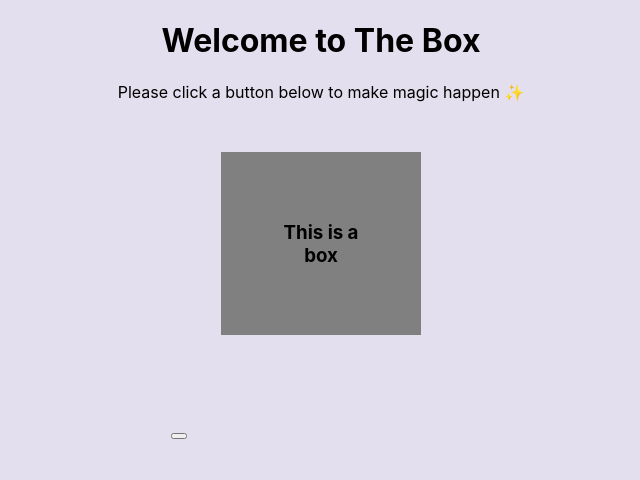
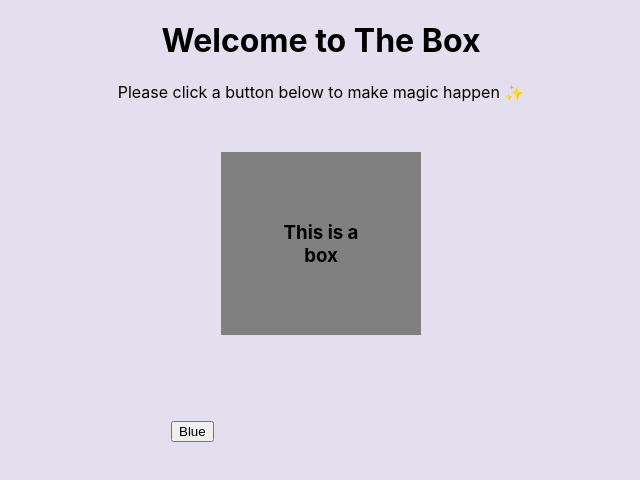
Before and after one commit to antdke/styled-buttons, a React (Create React App) app: page / in a window 1280 px wide. Shown: the top 480 px of the page, without its empty margins (319-959 px from the left). Built offline with nearby package versions, Linux system fonts and the light colour scheme.

Commit message:
Added handleClick() to BlueButton

```diff
--- a/src/components/BlueButton.tsx
+++ b/src/components/BlueButton.tsx
@@ -1,9 +1,15 @@
 import React from "react";
 
+const color = "blue";
+
 const BlueButton = () => {
+  const handleClick = (event: string) => {
+    return color;
+  };
+
   return (
     <div>
-      <button />
+      <button onClick={() => handleClick(color)}>Blue</button>
     </div>
   );
 };
```
